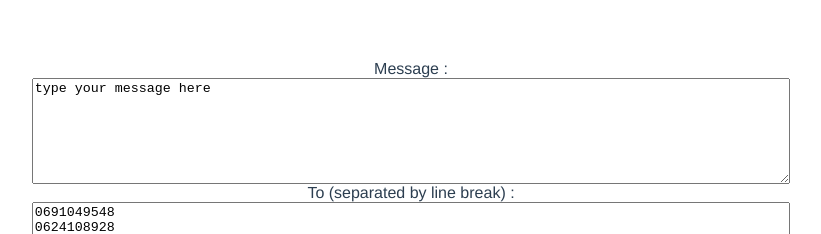
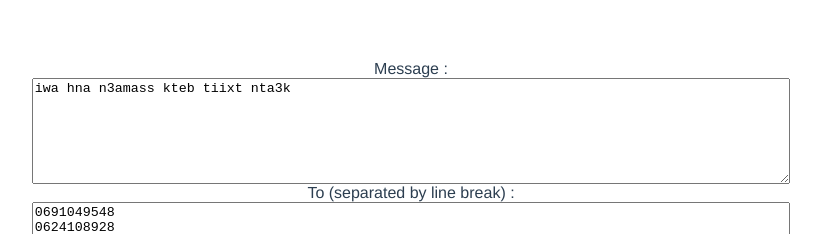
Before and after one commit to oukano/anmodoo_sms_brodcaster, a Vue app: page / in a window 1280 px wide. Shown: the top 234 px of the page, without its empty margins (229-1050 px from the left). Built offline with nearby package versions, Linux system fonts and the light colour scheme.

Commit message:
update text message

```diff
--- a/src/App.vue
+++ b/src/App.vue
@@ -12,7 +12,7 @@ export default {
   name: 'App',
   data() {
     return {
-      message: "type your message here",
+      message: "iwa hna n3amass kteb tiixt nta3k",
       to: "0691049548\n0624108928\n0691049548"
     }
   },
```
